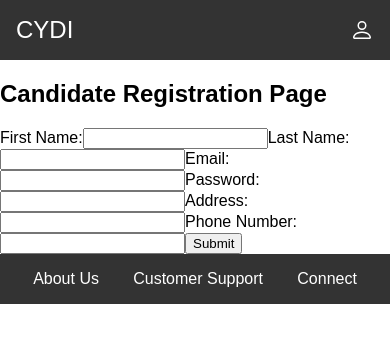
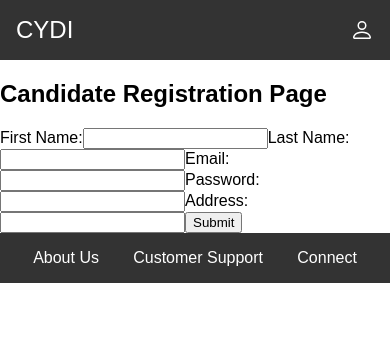
Before and after one commit to darkpoetOX/cydi_client, a React (Create React App) app: page /candidate-registration in a window 390 px wide. Shown: the top 342 px of the page. Built offline with nearby package versions, Linux system fonts and the light colour scheme.

Commit message:
removed phone number field in candidate registration form

```diff
--- a/src/components/CandidateRegistration.js
+++ b/src/components/CandidateRegistration.js
@@ -59,8 +59,6 @@ const CandidateRegistration = () => {
         <label htmlFor="address">Address:</label>
         <input type="text" id="address" name="address" value={formData.address} onChange={handleChange} />
 
-        <label htmlFor="phoneNumber">Phone Number:</label>
-        <input type="tel" id="phoneNumber" name="phoneNumber" value={formData.phoneNumber} onChange={handleChange} />
 
         <button type="submit">Submit</button>
       </form>
```
